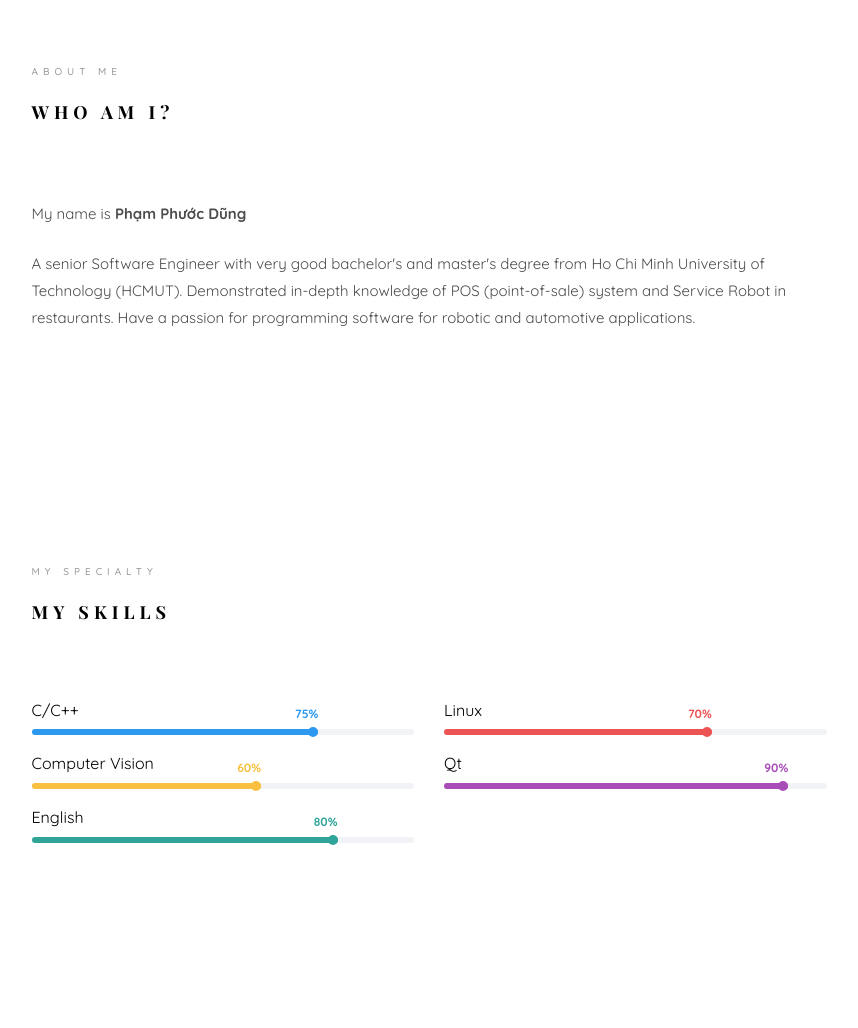
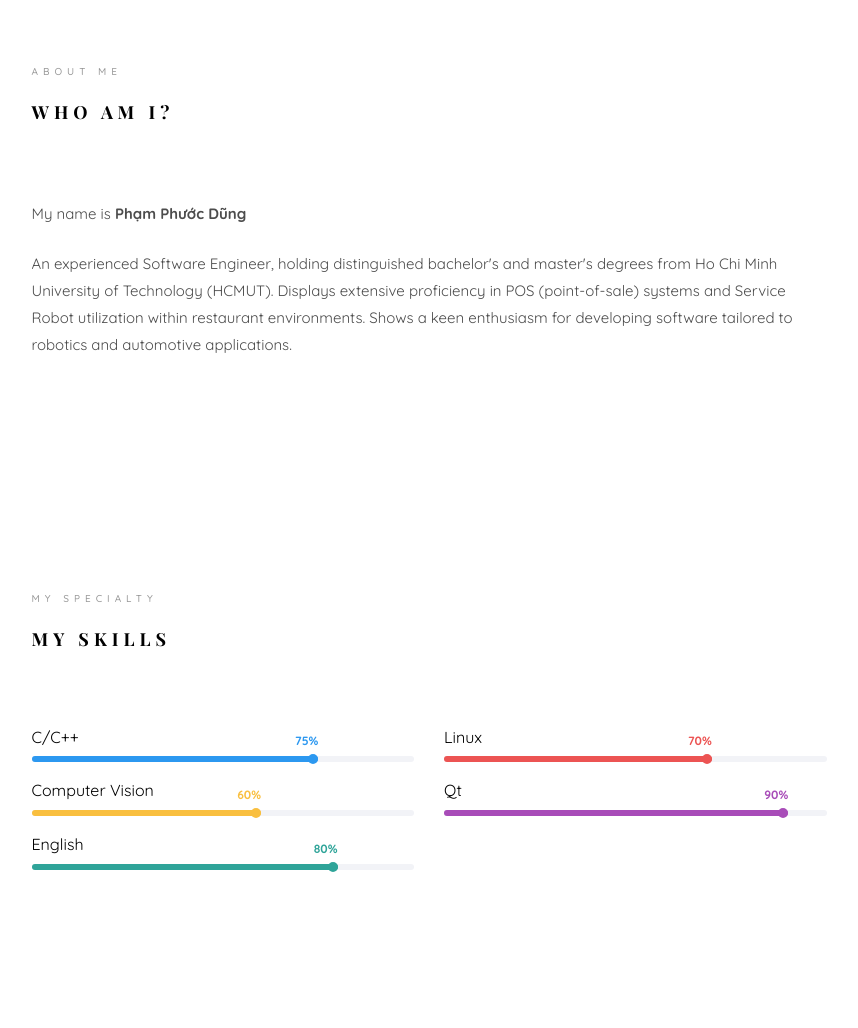
Before and after one commit to ppdung/ppdung.github.io, a plain HTML site: page index.html in a window 1280 px wide. Shown: the part 947-1975 px from the top of the page, without its empty margins (361-1219 px from the left). Drawn offline with nearby package versions, Linux system fonts and the light colour scheme; files whose address does not match are found by name; a web font is replaced by a local one.

Commit message:
20240712

```diff
--- a/index.html
+++ b/index.html
@@ -120,7 +120,7 @@
 										<span class="heading-meta">About Me</span>
 										<h2 class="colorlib-heading">Who Am I?</h2>
 										<p>My name is <strong>Phạm Phước Dũng</strong> </p>
-										<p>A senior Software Engineer with very good bachelor's and master's degree from Ho Chi Minh University of Technology (HCMUT). Demonstrated in-depth knowledge of POS (point-of-sale) system and Service Robot in restaurants. Have a passion for programming software for robotic and automotive applications.</p>
+										<p>An experienced Software Engineer, holding distinguished bachelor's and master's degrees from Ho Chi Minh University of Technology (HCMUT). Displays extensive proficiency in POS (point-of-sale) systems and Service Robot utilization within restaurant environments. Shows a keen enthusiasm for developing software tailored to robotics and automotive applications.</p>
 									</div>
 								</div>
 							</div>
```
